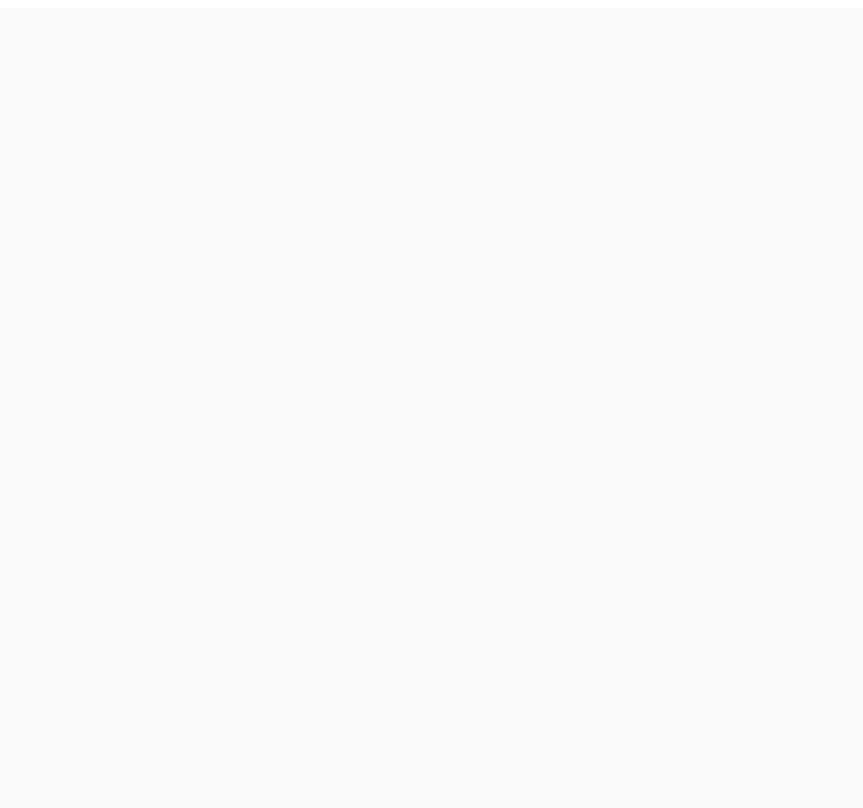
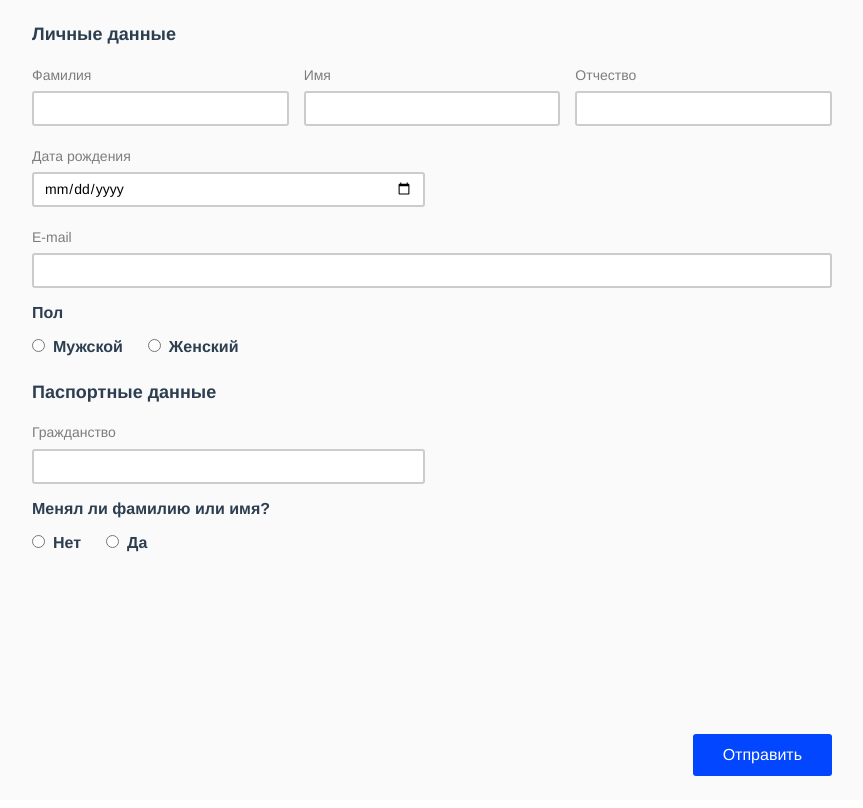
Before and after one commit to ozon-edu-vue-2021/required-task-4-Rus501, a Vue app: page / in a window 1280 px wide. Shown: the whole page, without its empty margins (208-1071 px from the left). Built offline with nearby package versions, Linux system fonts and the light colour scheme.

Commit message:
base version

```diff
--- a/package.json
+++ b/package.json
@@ -9,6 +9,7 @@
   },
   "dependencies": {
     "core-js": "^3.6.5",
+    "normalize.css": "^8.0.1",
     "vue": "^2.6.11",
     "vue-svg-loader": "^0.16.0",
     "vuedraggable": "^2.24.3"
--- a/src/App.vue
+++ b/src/App.vue
@@ -6,6 +6,7 @@
 
 <script>
 import Form from "./components/Form.vue";
+import "normalize.css";
 
 export default {
   name: "App",
--- a/src/components/Form.vue
+++ b/src/components/Form.vue
@@ -1,17 +1,335 @@
 <template>
-  <div class="form"></div>
+  <div class="form">
+    <form @submit.prevent="printToConsole" autocomplete="off">
+      <div class="personal-info">
+        <h1>Личные данные</h1>
+
+        <div class="row">
+          <div class="row-input">
+            <label for="last-name">Фамилия</label>
+            <input v-model="lastName" id="last-name" name="last-name" />
+          </div>
+          <div class="row-input">
+            <label for="first-name">Имя</label>
+            <input v-model="firstName" id="first-name" name="first-name" />
+          </div>
+          <div class="row-input">
+            <label for="middle-name">Отчество</label>
+            <input v-model="middleName" id="middle-name" name="middle-name" />
+          </div>
+        </div>
+
+        <div class="row">
+          <div class="row-input">
+            <label for="date">Дата рождения</label>
+            <input v-model="birthDate" id="date" name="date" type="date" />
+          </div>
+          <div class="row-input"></div>
+        </div>
+
+        <div class="row">
+          <div class="row-input">
+            <label for="email">E-mail</label>
+            <input v-model="email" id="email" name="email" type="email" />
+          </div>
+        </div>
+        <div class="radio-input-box">
+          <p>Пол</p>
+          <input
+            v-model="gender"
+            type="radio"
+            name="gender"
+            id="gender-male"
+            value="Мужской"
+          />
+          <label for="gender-male">Мужской</label>
+
+          <input
+            v-model="gender"
+            type="radio"
+            name="gender"
+            id="gender-female"
+            value="Женский"
+          />
+          <label for="gender-female">Женский</label>
+        </div>
+      </div>
+
+      <div class="id-info">
+        <h1>Паспортные данные</h1>
+        <div class="row">
+          <div class="row-input">
+            <label for="nationality">Гражданство</label>
+            <input
+              v-model="nationality"
+              id="nationality"
+              name="nationality"
+              list="nations"
+            />
+
+            <datalist id="nations">
+              <option
+                v-for="citizenship in citizenships"
+                :key="citizenship.id"
+                :value="citizenship.nationality"
+              >
+                {{ citizenship.nationality }}
+              </option>
+            </datalist>
+          </div>
+          <div class="row-input"></div>
+        </div>
+
+        <div v-if="nationality === 'Russia'" class="row">
+          <div class="row-input row-input-id">
+            <div class="row-input">
+              <label for="last-name">Серия паспорта</label>
+              <input id="last-name" name="last-name" />
+            </div>
+            <div class="row-input">
+              <label for="first-name">Номер паспорта</label>
+              <input id="first-name" name="first-name" />
+            </div>
+          </div>
+          <div class="row-input">
+            <label for="middle-name">Дата выдачи</label>
+            <input id="middle-name" name="middle-name" type="date" />
+          </div>
+        </div>
+
+        <div v-else-if="nationality">
+          <div class="row">
+            <div class="row-input row-input-id">
+              <div class="row-input">
+                <label for="latin-last-name">Фамилия на латинице</label>
+                <input id="latin-last-name" name="latin-last-name" />
+              </div>
+              <div class="row-input">
+                <label for="latin-first-name">Имя на латинице</label>
+                <input id="latin-first-name" name="latin-first-name" />
+              </div>
+            </div>
+          </div>
+          <p class="note">
+            Иностранцы заполняют латинскими буквами. Например, Ivan Ivanov
+          </p>
+          <div class="row">
+            <div class="row-input row-input-id">
+              <div class="row-input">
+                <label for="first-name">Номер паспорта</label>
+                <input id="first-name" name="first-name" />
+              </div>
+              <div class="row-input">
+                <label for="country">Страна выдачи</label>
+                <select v-model="country" id="country">
+                  <option disabled value=""></option>
+                  <option
+                    v-for="citizenship in citizenships"
+                    :key="citizenship.id"
+                    :value="citizenship.flag"
+                  >
+                    {{ citizenship.flag }}
+                  </option>
+                </select>
+              </div>
+            </div>
+            <div class="row-input">
+              <label for="id-type">Тип паспорта</label>
+              <select v-model="idType" id="id-type">
+                <option disabled value=""></option>
+                <option
+                  v-for="passport in passports"
+                  :key="passport.id"
+                  :value="passport.type"
+                >
+                  {{ passport.type }}
+                </option>
+              </select>
+            </div>
+          </div>
+        </div>
+
+        <div class="radio-input-box">
+          <p>Менял ли фамилию или имя?</p>
+          <input
+            v-model="changedName"
+            type="radio"
+            id="no"
+            name="changed-name"
+            value="No"
+          />
+          <label for="no">Нет</label>
+
+          <input
+            v-model="changedName"
+            type="radio"
+            id="yes"
+            name="changed-name"
+            value="Yes"
+          />
+          <label for="yes">Да</label>
+        </div>
+
+        <div v-if="changedName === 'Yes'" class="row">
+          <div class="row-input">
+            <label for="prev-last-name">Предыдущая фамилия</label>
+            <input id="prev-last-name" name="prev-last-name" />
+          </div>
+          <div class="row-input">
+            <label for="prev-name">Предыдущее имя</label>
+            <input id="prev-name" name="prev-name" />
+          </div>
+        </div>
+      </div>
+
+      <button class="submit-btn" type="submit">Отправить</button>
+    </form>
+  </div>
 </template>
 
 <script>
+import citizenships from "../../src/assets/data/citizenships.json";
+import passports from "../../src/assets/data/passport-types.json";
+
 export default {
   data() {
-    return {};
+    return {
+      citizenships,
+      passports,
+      lastName: "",
+      firstName: "",
+      middleName: "",
+      birthDate: "",
+      email: "",
+      gender: "",
+      nationality: "",
+      country: "",
+      idType: "",
+      changedName: null,
+    };
   },
-  methods: {},
+  methods: {
+    printToConsole(e) {
+      const data = new FormData(e.target);
+      const info = Object.fromEntries(data.entries());
+      console.log(JSON.stringify(info));
+    },
+  },
 };
 </script>
 
+<style>
+:root {
+  --main-color: rgb(3, 70, 255);
+  --text-color: rgba(0, 0, 0, 0.5);
+  --text-color-bright: rgba(0, 0, 0, 0.2);
+}
+</style>
+
 <style scoped>
 .form {
+  max-width: 800px;
+  margin: 0 auto;
+  height: 100%;
+  /* background: rgb(230, 230, 230); */
+}
+
+form {
+  height: 100%;
+  position: relative;
+}
+
+.personal-info {
+  margin-bottom: 25px;
+}
+
+h1 {
+  font-size: 18px;
+  margin: 0;
+}
+
+.row {
+  display: flex;
+  justify-content: space-between;
+  align-items: flex-end;
+  gap: 15px;
+  margin-top: 22px;
+  font-size: 14px;
+  color: var(--text-color);
+}
+
+.row-input {
+  width: 100%;
+  display: flex;
+  flex-direction: column;
+  gap: 8px;
+}
+
+.row-input input,
+.row-input select {
+  width: 100%;
+  min-height: 35px;
+  padding: 5px 10px;
+  border: 2px solid var(--text-color-bright);
+  border-radius: 3px;
+  transition: border-color, background-color;
+  transition-duration: 200ms;
+}
+
+.row-input input:hover,
+.row-input select:hover {
+  background-color: rgba(0, 0, 0, 0.05);
+}
+
+.row-input input:focus,
+.row-input select:focus {
+  outline: none;
+  border-color: var(--main-color);
+  background-color: #fff;
+}
+
+.row-input-id {
+  flex-direction: row;
+  gap: 15px;
+}
+
+.row-input input:placeholder {
+  color: var(--text-color);
+}
+
+.radio-input-box {
+  font-weight: bold;
+}
+
+.radio-input-box label {
+  margin-right: 25px;
+}
+
+.radio-input-box input {
+  margin-right: 8px;
+}
+
+input[type="radio"],
+input[type="radio"] + label {
+  cursor: pointer;
+}
+
+.note {
+  margin: 0;
+  margin-top: 5px;
+  font-size: 14px;
+  color: var(--text-color);
+}
+
+.submit-btn {
+  position: absolute;
+  right: 0;
+  bottom: 0;
+  padding: 12px 30px;
+  cursor: pointer;
+  background: var(--main-color);
+  color: #fff;
+  border: none;
+  border-radius: 3px;
 }
 </style>
```
Also changed, not shown: vue.config.js (+10 -10 lines), 1 other file (tests, documents, lock files or other folders).
